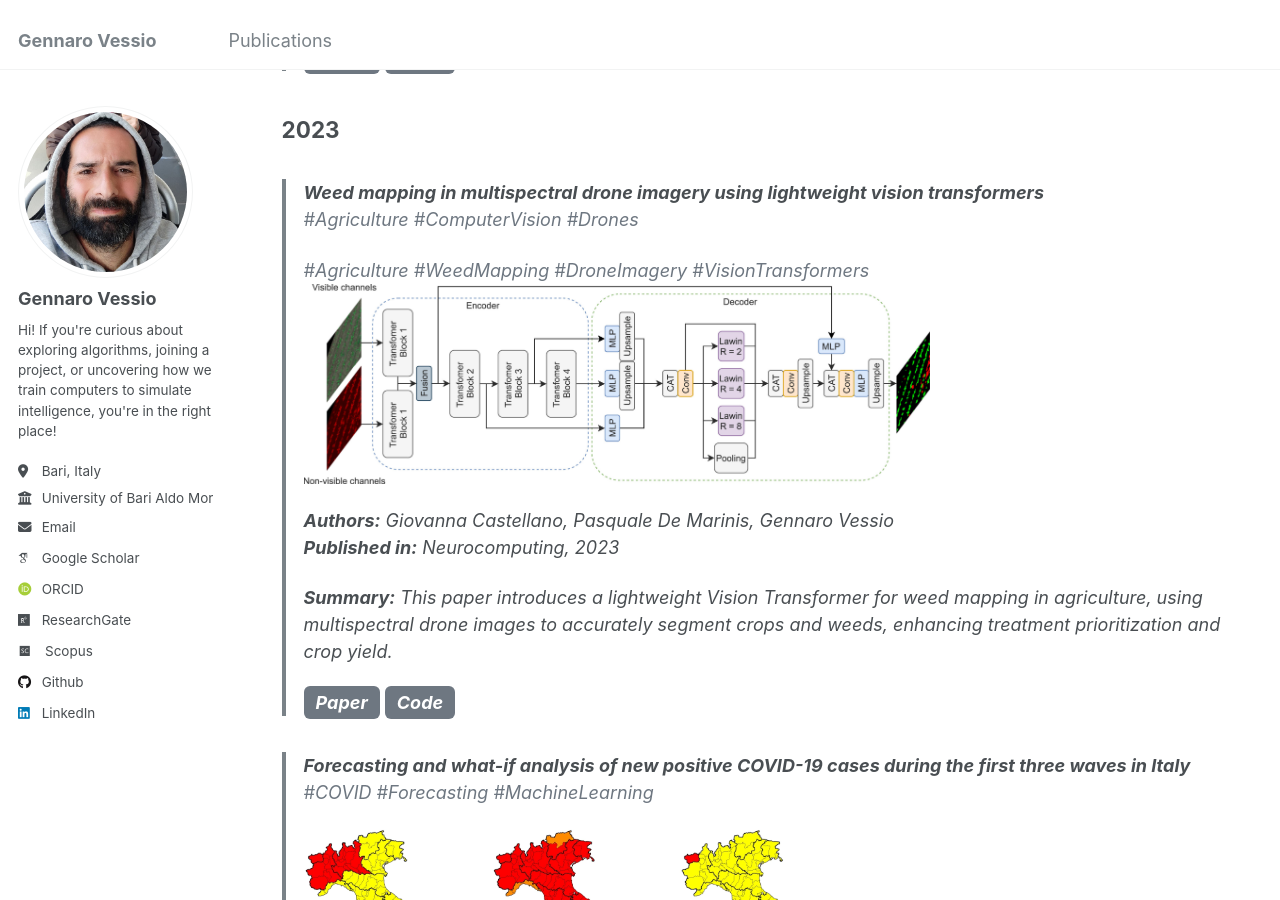
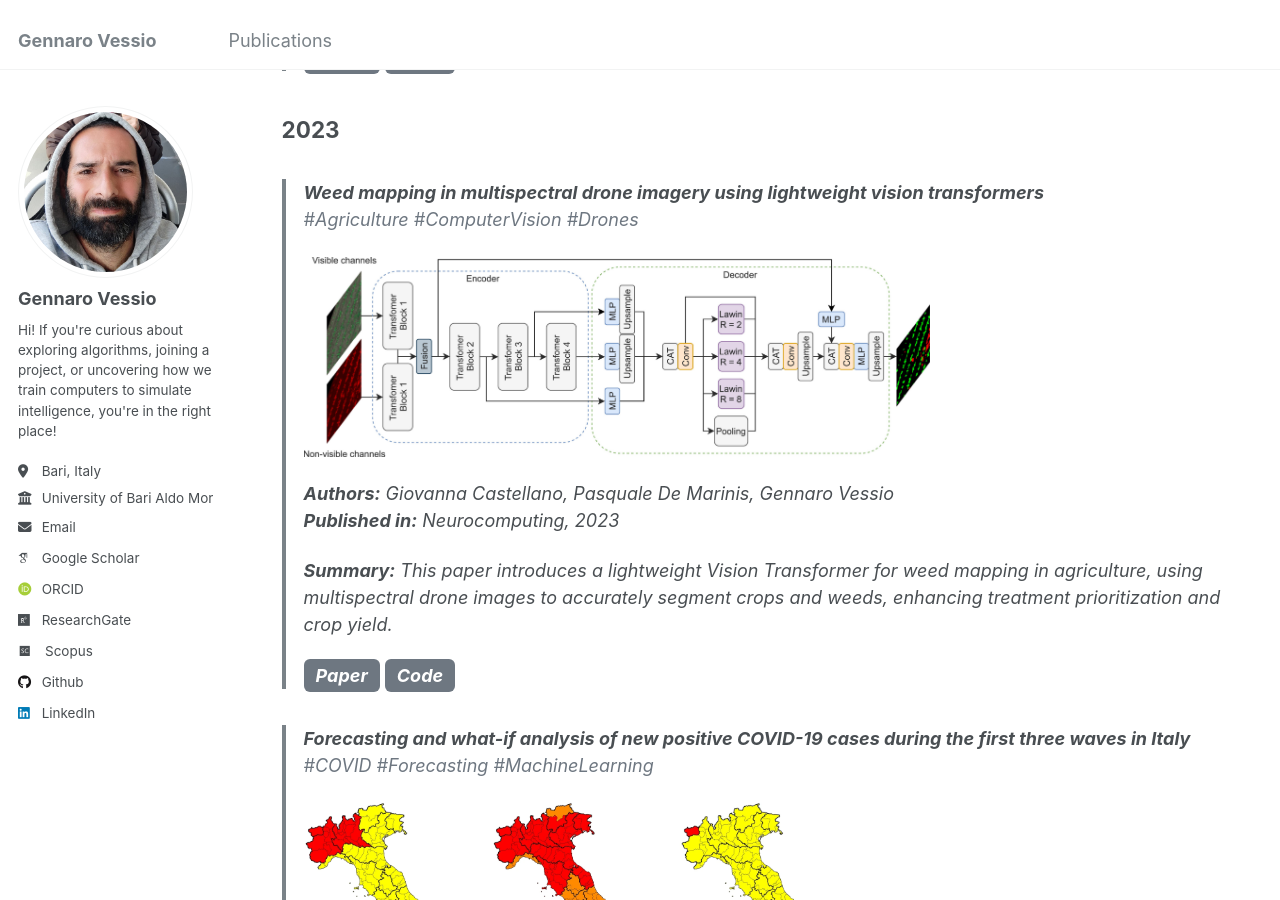
Before and after one commit to gvessio/gvessio.github.io, a Jekyll site: the page built from _pages/publications.md, in a window 1280 px wide and 900 px high, scrolled down 1325 px. Built offline with Jekyll 4.4.1, drawn with Linux system fonts in a browser that asks for light colours; some web fonts are replaced.

Commit message:
New change

```diff
--- a/_pages/publications.md
+++ b/_pages/publications.md
@@ -55,10 +55,6 @@ Here is a selection of my publications, organized by year. For a complete list,
 > <span style="color:#6e7781;">#ComputerVision</span>
 > <span style="color:#6e7781;">#Drones</span>
 >
-> <span style="color:#6e7781;">#Agriculture</span>
-> <span style="color:#6e7781;">#WeedMapping</span>
-> <span style="color:#6e7781;">#DroneImagery</span>
-> <span style="color:#6e7781;">#VisionTransformers</span>
 > <img src="/images/splitlawin.jpg" alt="SplitLawin Image" style="height:200px; width:auto;">
 >
 > **Authors:** Giovanna Castellano, Pasquale De Marinis, Gennaro Vessio
```
